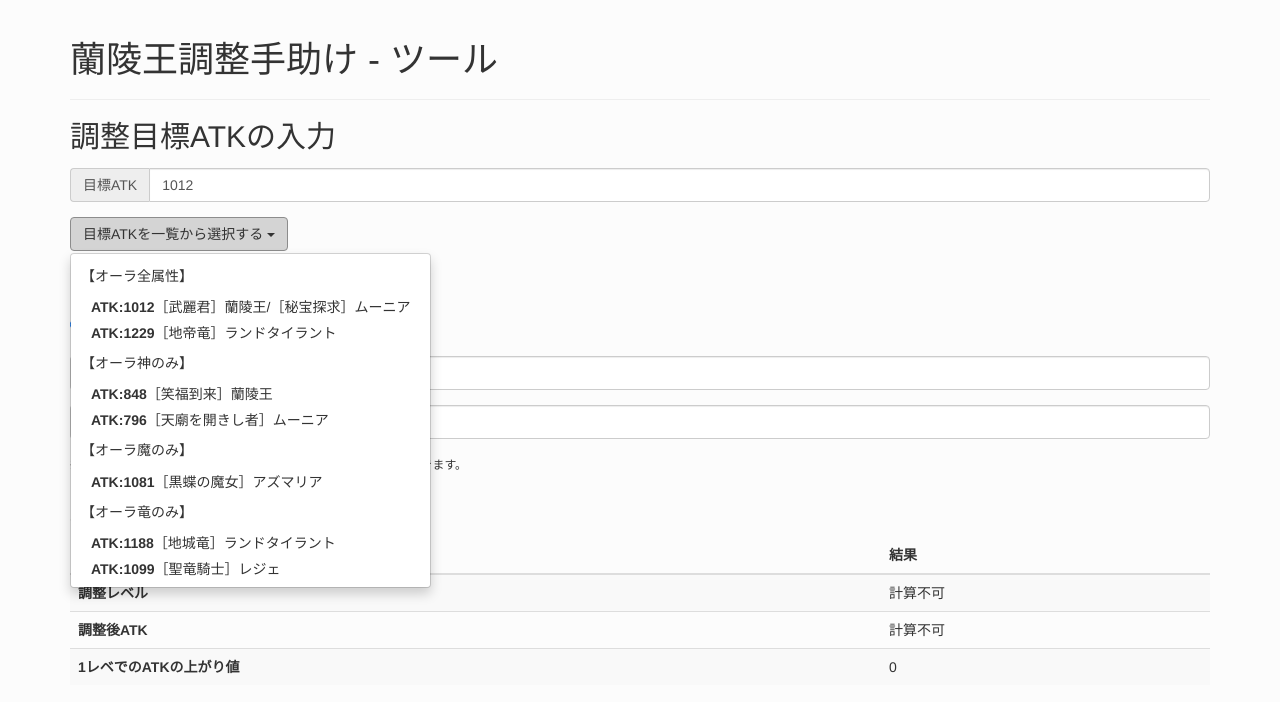
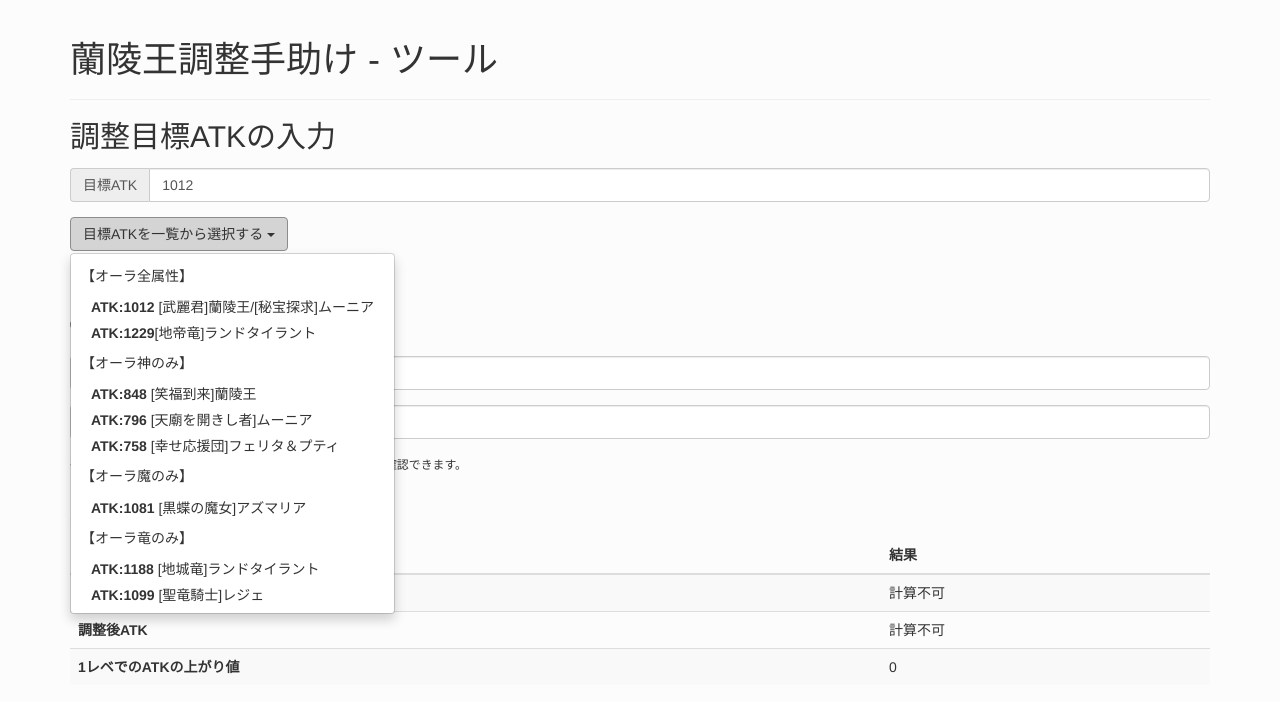
Before and after one commit to nyamothellonia/ranryo, a website: page docs/index.html in a window 1280 px wide. Both pictures are taken after a click on the button "目標ATKを一覧から選択する". Shown: the top 702 px of the page. Drawn offline with nearby package versions, Linux system fonts and the light colour scheme.

Commit message:
テキストの調整とB〜S+を選択できるように

```diff
--- a/docs/css/main.css
+++ b/docs/css/main.css
@@ -2,9 +2,11 @@
     font-size: 14px;
 
     margin-left: 10px;
-    -webkit-tap-highlight-color:#eeeeee;
 }
 
 .li:hover{
     background-color: #eeeeee;
 }
+.li{
+    -webkit-tap-highlight-color:#eeeeee;
+}
--- a/docs/index.html
+++ b/docs/index.html
@@ -51,28 +51,35 @@
         </button>
         <ul class="dropdown-menu" aria-labelledby="dropdownMenu1">
           <h5>【オーラ全属性】</h5>
-          <li><a href="#" v-on:click="setAdjustAtk(1012)"><b>ATK:1012</b>［武麗君］蘭陵王/［秘宝探求］ムーニア</a></li>
-          <li><a href="#" v-on:click="setAdjustAtk(1229)"><b>ATK:1229</b>［地帝竜］ランドタイラント</a></li>
+          <li><a href="#" v-on:click="setAdjustAtk(1012)"><b>ATK:1012</b> [武麗君]蘭陵王/[秘宝探求]ムーニア</a></li>
+          <li><a href="#" v-on:click="setAdjustAtk(1229)"><b>ATK:1229</b>[地帝竜]ランドタイラント</a></li>
 
           <h5>【オーラ神のみ】</h5>
-          <li><a href="#" v-on:click="setAdjustAtk(848)"><b>ATK:848</b>［笑福到来］蘭陵王</a></li>
-          <li><a href="#" v-on:click="setAdjustAtk(796)"><b>ATK:796</b>［天廟を開きし者］ムーニア</a></li>
+          <li><a href="#" v-on:click="setAdjustAtk(848)"><b>ATK:848</b> [笑福到来]蘭陵王</a></li>
+          <li><a href="#" v-on:click="setAdjustAtk(796)"><b>ATK:796</b> [天廟を開きし者]ムーニア</a></li>
+          <li><a href="#" v-on:click="setAdjustAtk(758)"><b>ATK:758</b> [幸せ応援団]フェリタ＆プティ</a></li>
 
           <h5>【オーラ魔のみ】</h5>
-          <li><a href="#" v-on:click="setAdjustAtk(1081)"><b>ATK:1081</b>［黒蝶の魔女］アズマリア </a></li>
+          <li><a href="#" v-on:click="setAdjustAtk(1081)"><b>ATK:1081</b> [黒蝶の魔女]アズマリア </a></li>
           <h5>【オーラ竜のみ】</h5>
-          <li><a href="#" v-on:click="setAdjustAtk(1188)"><b>ATK:1188</b>［地城竜］ランドタイラント</a></li>
-          <li><a href="#" v-on:click="setAdjustAtk(1099)"><b>ATK:1099</b>［聖竜騎士］レジェ </a></li>
+          <li><a href="#" v-on:click="setAdjustAtk(1188)"><b>ATK:1188</b> [地城竜]ランドタイラント</a></li>
+          <li><a href="#" v-on:click="setAdjustAtk(1099)"><b>ATK:1099</b> [聖竜騎士]レジェ </a></li>
         </ul>
       </div>
 
       <h2>調整対象駒の設定</h2>
 
       <div class="form-group">
-        <input type="radio" id="rank_a" name="level_group" value="80" v-model="max_level"> <label
+        <input type="radio" id="rank_b" name="level_group" value="30" v-model="max_level"> <label
+              for="rank_b">B駒</label>
+        <input type="radio" id="rank_a" name="level_group" value="45" v-model="max_level"> <label
               for="rank_a">A駒</label>
-        <input type="radio" id="rank_s" name="level_group" value="99" v-model="max_level"> <label
+        <input type="radio" id="rank_aplus" name="level_group" value="80" v-model="max_level" cheked> <label
+              for="rank_aplus">A+駒</label>
+        <input type="radio" id="rank_s" name="level_group" value="50" v-model="max_level"> <label
               for="rank_s">S駒</label>
+        <input type="radio" id="rank_splus" name="level_group" value="99" v-model="max_level"> <label
+              for="rank_splus">S+駒</label>
       </div>
 
       <div class="form-group">
```
